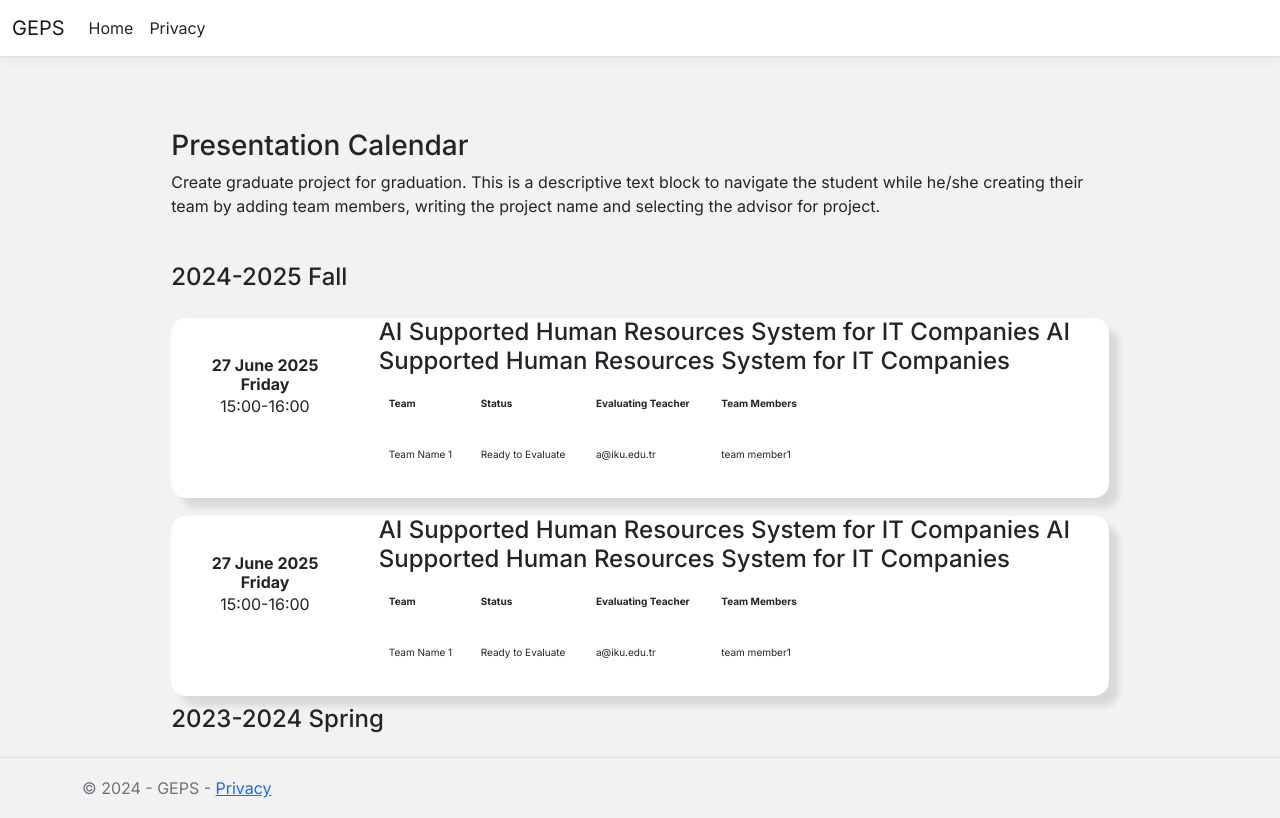
After one commit to dezarto/Graduate-Project-Evaluation-System, an ASP.NET Core app: template GEPS/Views/Home/TeacherCalendar.cshtml in a window 1280 px wide. The commit adds this page. Run offline with ASP.NET Core 8, Linux system fonts and the light colour scheme; the template is opened without the code that fills it, so the values that code supplies are empty; style sheets or scripts are compiled from the project's sources.

Commit message:
adding teacher calendar page

```diff
--- a/GEPS/Controllers/HomeController.cs
+++ b/GEPS/Controllers/HomeController.cs
@@ -33,6 +33,11 @@ namespace GEPS.Controllers
             return View();
         }
 
+        public IActionResult TeacherCalendar()
+        {
+            return View();
+        }
+
         [ResponseCache(Duration = 0, Location = ResponseCacheLocation.None, NoStore = true)]
         public IActionResult Error()
         {
--- /dev/null
+++ b/GEPS/Views/Home/TeacherCalendar.cshtml
@@ -0,0 +1,126 @@
+@*
+    For more information on enabling MVC for empty projects, visit https://go.microsoft.com/fwlink/?LinkID=397860
+*@
+@{
+}
+<!DOCTYPE html>
+<html>
+<head>
+    <meta charset="utf-8" />
+    <link rel="stylesheet" href="~/css/TeacherCalendar.css">
+    <link href="https://fonts.googleapis.com/css2?family=Inter:wght@400;500;600;700&display=swap" rel="stylesheet">
+    <script type="module" src="TeamStatusData.js"></script>
+
+    <title>TeacherCalendar</title>
+</head>
+<body>
+    <div class="mainTeacherCalendar">
+        <section class="infoTeacherCalendar">
+            <h3>Presentation Calendar</h3>
+            <p>Create graduate project for graduation. This is a descriptive text block to navigate the student while he/she creating their team by adding team members, writing the project name and selecting the advisor for project.  </p>
+        </section>
+        <section class="FallTerm">
+            <h4>2024-2025 Fall </h4>
+            <div class="whiteBox">
+                <section class="presentationInfo">
+                    <div class="dateContainer">
+                        <h5>27 June 2025</h5>
+                        <h5>Friday</h5>
+                        <p>15:00-16:00</p>
+                    </div>
+                    <div class="presentationContent">
+                        <h4>AI Supported Human Resources System for IT Companies AI Supported Human Resources System for IT Companies</h4>
+                        <section class="teamInfo">
+                            <table class="tableOfTeamInfo">
+                                <thead>
+                                    <tr>
+                                        <th>
+                                            <p>Team</p>
+                                        </th>
+                                        <th>
+                                            <p>Status</p>
+                                        </th>
+                                        <th>
+                                            <p>Evaluating Teacher</p>
+                                        </th>
+                                        <th>
+                                            <p>Team Members</p>
+                                        </th>
+                                    </tr>
+                                </thead>
+                                <tbody id="teamTableBody">
+                                    <tr>
+                                        <td>
+                                            <p>Team Name 1</p>
+                                        </td>
+                                        <td>
+                                            <p>Ready to Evaluate</p>
+                                        </td>
+                                        <td>
+                                            <p>a@iku.edu.tr</p>
+                                        </td>
+                                        <td>
+                                            <p>team member1</p>
+                                        </td>
+                                    </tr>
+                                </tbody>
+                            </table>
+                        </section>
+                    </div>
+                </section>
+            </div>
+            <div class="whiteBox">
+                <section class="presentationInfo">
+                    <div class="dateContainer">
+                        <h5>27 June 2025</h5>
+                        <h5>Friday</h5>
+                        <p>15:00-16:00</p>
+                    </div>
+                    <div class="presentationContent">
+                        <h4>AI Supported Human Resources System for IT Companies AI Supported Human Resources System for IT Companies</h4>
+                        <section class="teamInfo">
+                            <table class="tableOfTeamInfo">
+                                <thead>
+                                    <tr>
+                                        <th>
+                                            <p>Team</p>
+                                        </th>
+                                        <th>
+                                            <p>Status</p>
+                                        </th>
+                                        <th>
+                                            <p>Evaluating Teacher</p>
+                                        </th>
+                                        <th>
+                                            <p>Team Members</p>
+                                        </th>
+                                    </tr>
+                                </thead>
+                                <tbody id="teamTableBody">
+                                    <tr>
+                                        <td>
+                                            <p>Team Name 1</p>
+                                        </td>
+                                        <td>
+                                            <p>Ready to Evaluate</p>
+                                        </td>
+                                        <td>
+                                            <p>a@iku.edu.tr</p>
+                                        </td>
+                                        <td>
+                                            <p>team member1</p>
+                                        </td>
+                                    </tr>
+                                </tbody>
+                            </table>
+                        </section>
+                    </div>
+                </section>
+            </div>
+        </section>
+        <section class="SpringTerm">
+            <h4>2023-2024 Spring </h4>
+        </section>
+    </div>
+</body>
+</html>
--- a/GEPS/Views/Home/TeacherViewResult.cshtml
+++ b/GEPS/Views/Home/TeacherViewResult.cshtml
@@ -6,6 +6,7 @@
 @using GEPS.Models  <!-- Burada doğru namespace'i ekliyoruz -->
 @model GEPS.Models.TeacherViewResultModel
 
+<!DOCTYPE html>
 <html>
 <head>
     <meta charset="utf-8" />
--- /dev/null
+++ b/GEPS/wwwroot/css/TeacherCalendar.css
@@ -0,0 +1,73 @@
+body{
+    height: 100%;
+    background-color: #F2F2F2;
+    font-family: 'Inter', sans-serif;
+}
+.mainTeacherCalendar{
+    padding-left: 8%;
+    padding-right: 8%;
+    padding-top: 5%;
+}
+
+.tableOfTeamInfo {
+    width: 60%;
+    margin: 10px 0;
+}
+
+.tableOfTeamInfo td, .tableOfTeamInfo th {
+    padding: 10px;
+    text-align: left;
+    vertical-align: middle;
+
+}
+
+.tableOfTeamInfo th {
+    font-weight: bold;
+    font-size: 15px;
+}
+
+.tableOfTeamInfo p{
+    font-size: 10px;
+}
+.presentationInfo{
+    width: 100%;
+    background-color: white;
+    border-radius: 15px;
+    /*border: 1px solid #777777;*/
+    box-shadow: 10px 10px 6px rgba(0, 0, 0, 0.1);
+   display: flex;
+    align-items: flex-start;
+    gap: 20px;
+}
+
+.dateContainer {
+    width:20%;
+    align-items: center;
+    justify-content: center;
+    text-align: center;
+    padding-top: 4%;
+    flex-shrink: 0; /* Date alanının sabit bir boyutta kalmasını sağlar */
+}
+
+.dateContainer h5 {
+    font-size: 16px;
+    font-weight: bold;
+    margin:0;
+}
+.dateContainer p {
+    font-size: 16px;
+    margin:0;
+}
+
+.presentationContent {
+    flex-grow: 1; /* Tablo ve içerik kalan alana yayılsın */
+}
+.FallTerm{
+    padding-top: 3%;
+}
+.SpringTerm{
+    padding-top: 1%;
+}
+.whiteBox{
+    padding-top:2%;
+}
```
